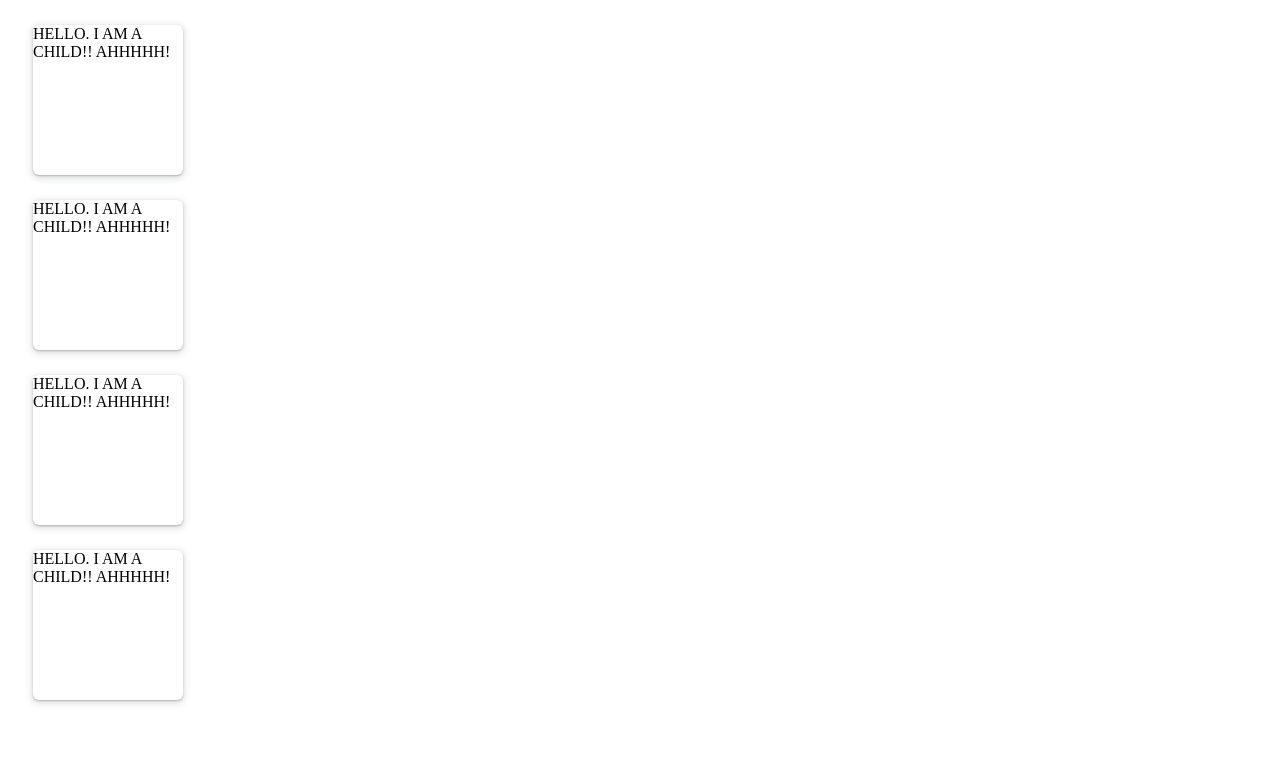
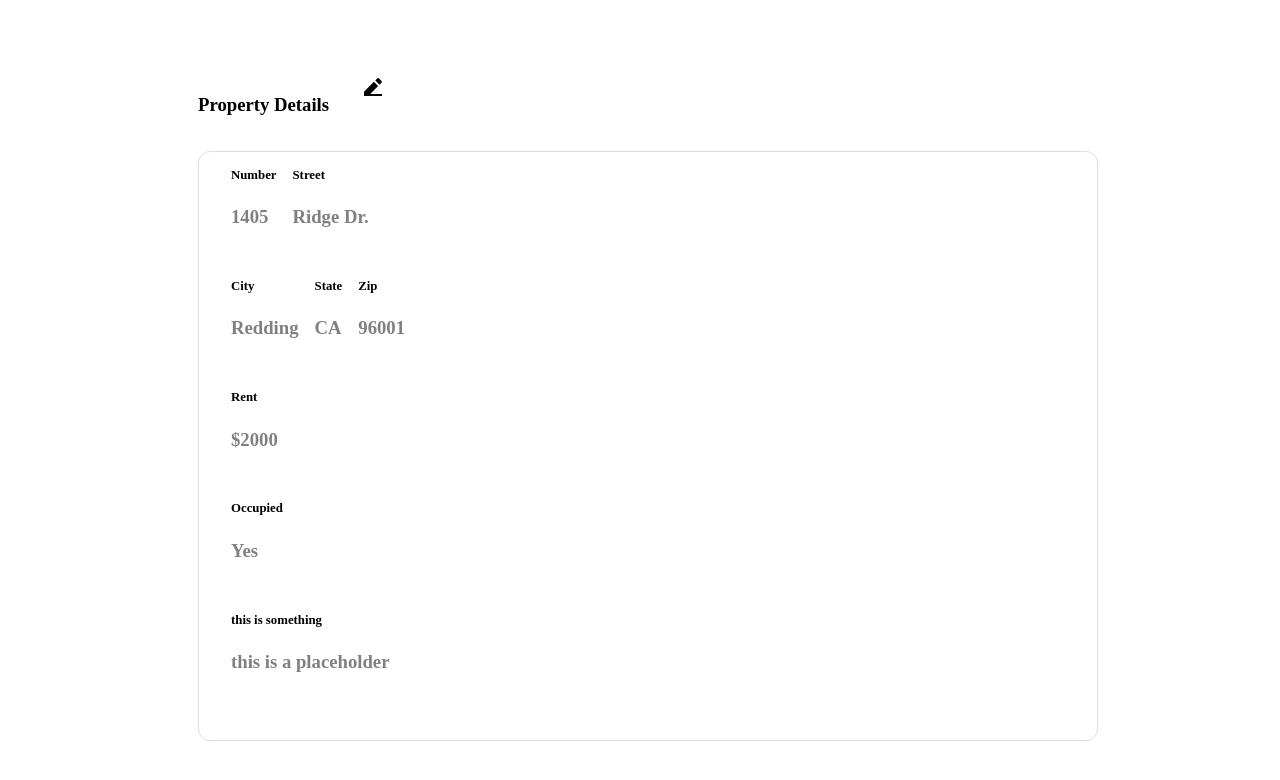
Before and after one commit to parkerchris/nextjsgraphql, a Next.js app: page /testtesttest in a window 1280 px wide. Shown: the top 780 px of the page. Built offline with nearby package versions, Linux system fonts and the light colour scheme.

Commit message:
Create info card component.

```diff
--- /dev/null
+++ b/components/InfoCard.js
@@ -0,0 +1,97 @@
+import { useState } from 'react'
+import styles from '../styles/InfoCard.module.css'
+import { RiEdit2Fill } from "react-icons/ri";
+
+
+
+export default function InfoCard() {
+
+
+    const [ editMode, setEditMode] = useState(false)
+    const [ details, setDetails ] = useState({
+
+    })
+
+    function handleClick() {
+        setEditMode(!editMode)
+    }
+
+    return (
+        <div className={styles.totalContainer}>
+            <div>
+            <div className={styles.headerContainer}>
+                <h3 className={styles.h3}>Property Details</h3>
+                <RiEdit2Fill className={styles.editIcon} onClick={handleClick}/>
+            </div>
+            <div className={styles.mainContainer}>
+                <form className={styles.form}>
+                    <div className={styles.propertyContainer}>
+                        <div className={styles.labelInput}>
+                            <label className={styles.label}>Number</label>
+                            { editMode ? <input
+                                className={styles.input}
+                                placeholder="1405"
+                            ></input> : <h3 className={styles.data}>1405</h3>}
+                        </div>
+                        <div className={styles.labelInput}>
+                            <label className={styles.label}>Street</label>
+                            { editMode ? <input
+                                className={styles.input}
+                                placeholder="Ridge Dr."
+                            ></input> : <h3 className={styles.data}>Ridge Dr.</h3>}
+                        </div>
+                    </div>
+                    <div className={styles.propertyContainer}>
+                        <div className={styles.labelInput}>
+                            <label className={styles.label}>City</label>
+                            { editMode ? <input
+                                className={styles.input}
+                                placeholder="Redding"
+                            ></input> : <h3 className={styles.data}>Redding</h3>}
+                        </div>
+                        <div className={styles.labelInput}>
+                            <label className={styles.label}>State</label>
+                            { editMode ? <input
+                                className={styles.input}
+                                placeholder="CA"
+                            ></input> : <h3 className={styles.data}>CA</h3>}
+                        </div>
+                        <div className={styles.labelInput}>
+                            <label className={styles.label}>Zip</label>
+                            { editMode ? <input
+                                className={styles.input}
+                                placeholder="96001"
+                            ></input> : <h3 className={styles.data}>96001</h3>}
+                        </div>
+                    </div>
+                    <div className={styles.labelInput}>
+                        <label className={styles.label}>Rent</label>
+                        { editMode ? <input
+                            className={styles.input}
+                            placeholder="$2000"
+                        ></input> : <h3 className={styles.data}>$2000</h3>}
+                    </div>
+                    <div className={styles.labelInput}>
+                        <label className={styles.label}>Occupied</label>
+                        { editMode ? <input
+                            className={styles.input}
+                            placeholder="Yes"
+                        ></input> : <h3 className={styles.data}>Yes</h3>}
+                    </div>
+                    <div className={styles.labelInput}>
+                        <label className={styles.label}>this is something</label>
+                        { editMode ? <input
+                            className={styles.input}
+                            placeholder="this is a placeholder"
+                        ></input> : <h3 className={styles.data}>this is a placeholder</h3>}
+                    </div>
+                    { editMode && <div className={styles.buttonContainer}>
+                        <button className={styles.cancel} onClick={handleClick}>Cancel</button>
+                        <button className={styles.saveChanges}>Save Changes</button>
+                    </div>}
+                </form>
+            </div>
+            </div>
+        </div>
+    )
+}
--- a/pages/properties.js
+++ b/pages/properties.js
@@ -62,7 +62,6 @@ export default function Properties({properties}) {
                   </div>
                   {showAddPropertyModal && <AddProperty/>}
                   <div className={styles.propertyContainerMiddle}>
-
                   </div>
                   <div className={styles.propertyContainerBottom}>
                     <Image
--- a/pages/property/[slug].js
+++ b/pages/property/[slug].js
@@ -36,7 +36,9 @@ export const getServerSideProps = async (pageContext) => {
 
 const Property = ({ property }) => {
     return (
-        <div>{property.street_address}</div>
+        <div>
+          {property.street_address}
+        </div>
     )
 }
 
--- a/pages/testtesttest.js
+++ b/pages/testtesttest.js
@@ -1,21 +1,11 @@
 import Layout from '../components/Layout'
+import InfoCard from '../components/InfoCard'
 import styles from '../styles/Testtesttest.module.css'
 
 export default function Testtesttest() {
     return (
-        <div className={styles.body}>
-            <div className={styles.container}>
-                HELLO. I AM A CHILD!! AHHHHH!
-            </div>
-            <div className={styles.container}>
-                HELLO. I AM A CHILD!! AHHHHH!
-            </div>
-            <div className={styles.container}>
-                HELLO. I AM A CHILD!! AHHHHH!
-            </div>
-            <div className={styles.container}>
-                HELLO. I AM A CHILD!! AHHHHH!
-            </div>
-        </div>
+       <div>
+        <InfoCard/>
+       </div>
     )
 }
--- /dev/null
+++ b/styles/InfoCard.module.css
@@ -0,0 +1,90 @@
+.totalContainer {
+    display: flex;
+    align-items: center;
+    justify-content: center;
+    height: 100vh;
+    width: 100vw;
+}
+
+.mainContainer {
+    display: flex;
+    width: 900px;
+    height: 100%;
+    align-items: center;
+    justify-content: center;
+}
+
+.headerContainer {
+    display: flex;
+    margin-bottom: 1rem;
+}
+
+.h3 {
+    margin-right: 2rem;
+}
+
+.form {
+    width: 100%;
+    height: 100%;
+    border: 1px solid rgb(221, 221, 221);
+    border-radius: 12px;
+    padding: 1rem;
+}
+
+.propertyContainer {
+    display: flex;
+}
+
+.labelInput {
+    display: flex;
+    flex-direction: column;
+    margin-bottom: 2rem;
+    margin-left: 1rem;
+}
+
+.label {
+    font-size: 0.8rem;
+    font-weight: 600;
+    margin-bottom: 0.3rem;
+}
+
+.input {
+   padding: 0.5rem 1rem;
+   background-color: rgb(247, 247, 247);
+   border: 1px solid rgb(221, 221, 221);
+   border-radius: 6px;
+   max-width: 200px;
+   color: gray;
+}
+
+.buttonContainer {
+    margin-left: 1rem;
+}
+
+.cancel {
+    padding: 14px 28px;
+    font-weight: 600;
+    border: 2px solid rgb(34, 34, 34);
+    color: rgb(34, 34, 34);
+    border-radius: 12px;
+    margin-right: 1rem;
+    background-color: white;
+    cursor: pointer;
+}
+
+.saveChanges {
+    padding: 14px 28px;
+    font-weight: 600;
+    background-color: rgb(34, 34, 34);
+    border-radius: 8px;
+    color: white;
+    cursor: pointer;
+}
+
+.editIcon {
+    font-size: 1.5rem;
+}
+
+.data {
+    color: gray;
+}
--- a/styles/Properties.module.css
+++ b/styles/Properties.module.css
@@ -33,6 +33,8 @@
     display: flex;
     justify-content: flex-start;
     align-items: center;
+    top: 0;
+
 }
 
 .propertyContainerMiddle {
```
